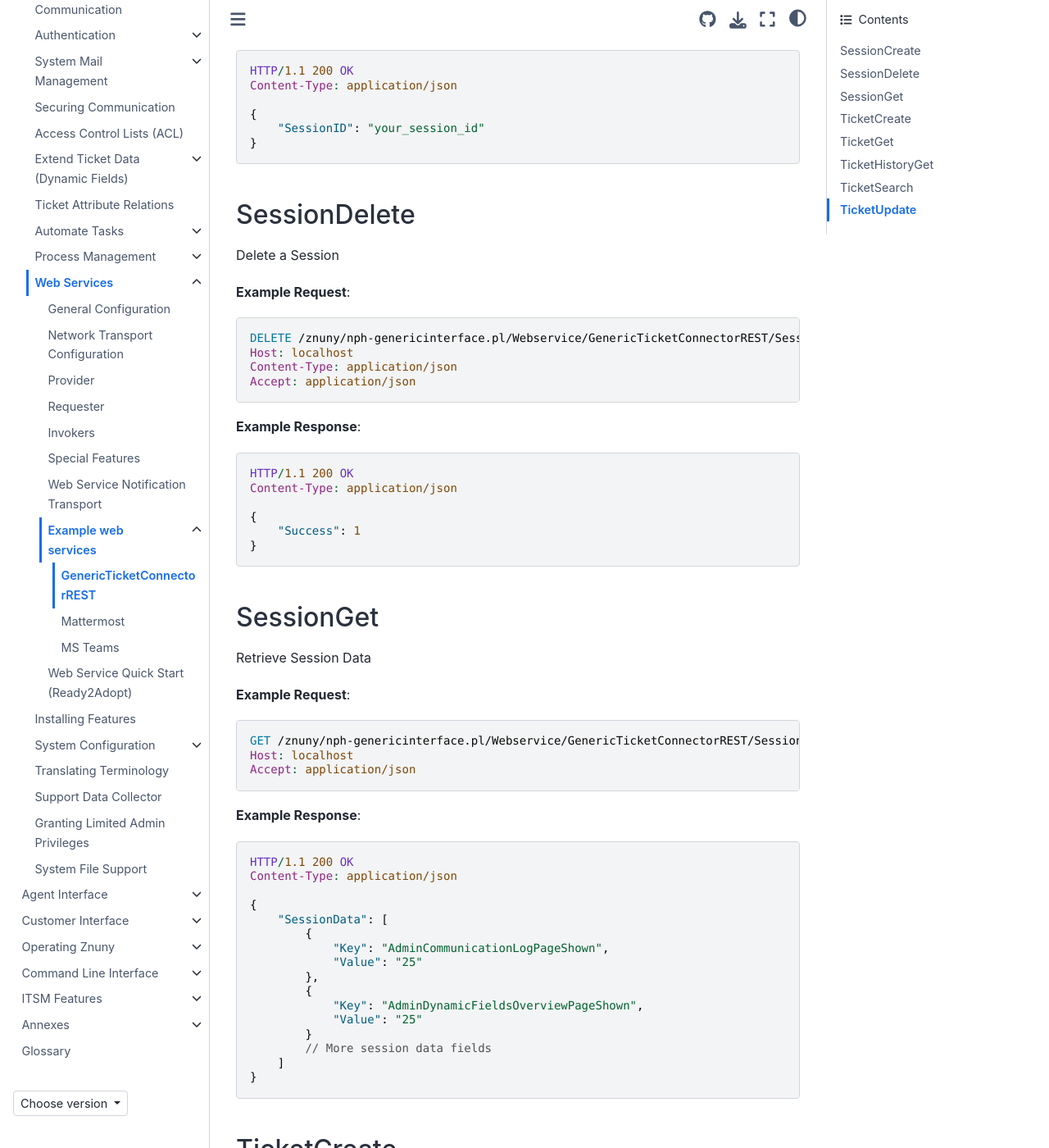
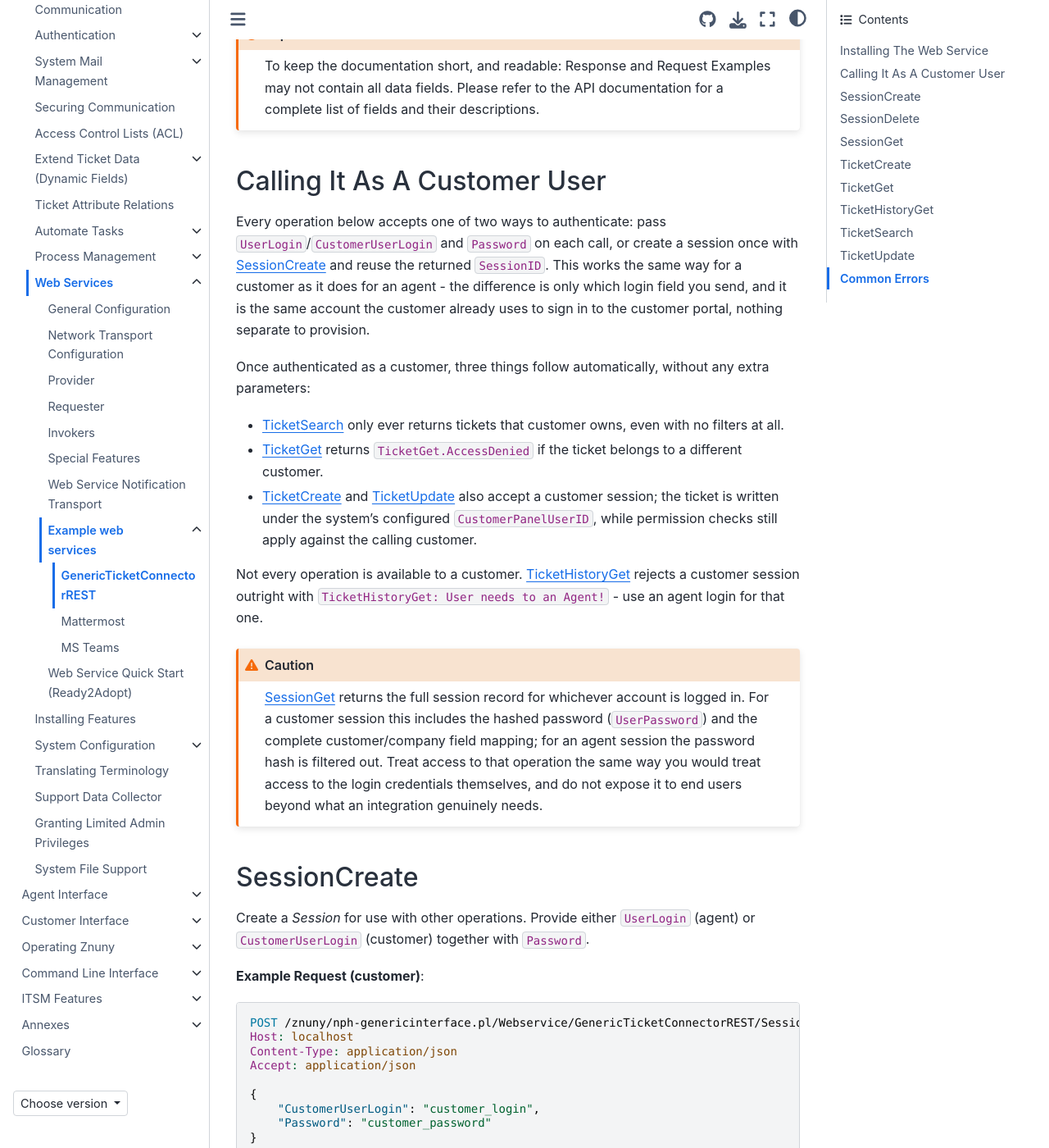
Before and after one commit to znuny/manual, a Sphinx documentation site: the page built from source/admin/webservices/examples/GenericTicketConnectorREST/index.rst, in a window 1280 px wide and 1400 px high, scrolled down 1781 px. Shown: the whole window at 82% size. Built offline with Sphinx 7.4.7 and the Sphinx Book theme 1.1.4, drawn with Linux system fonts in a browser that asks for light colours; some of the changed text lies outside the part shown.

Commit message:
Document GenericTicketConnectorREST installation and customer usage

```diff
--- a/source/admin/webservices/examples/GenericTicketConnectorREST/index.rst
+++ b/source/admin/webservices/examples/GenericTicketConnectorREST/index.rst
@@ -1,13 +1,32 @@
 .. meta::
-   :description: Use the Znuny GenericTicketConnectorREST web service — manage sessions and tickets via REST endpoints for create, get, history, search and update operations.
-   :keywords: generictticketconnectorrest, znuny rest api, ticket create api, ticket search api, session api, ticket update api, ticket history api
+   :description: Install and use the Znuny GenericTicketConnectorREST web service - manage sessions and tickets via REST, including calling it as a customer user.
+   :keywords: generictticketconnectorrest, znuny rest api, ticket create api, ticket search api, session api, ticket update api, ticket history api, customer rest api
 
 .. _Example Web Service GenericTicketConnectorREST:
 
 GenericTicketConnectorREST
 ##########################
 
-This document provides examples of how to use the Ready2Adopt GenericTicketConnectorREST web service in Znuny. The GenericTicketConnectorREST provides RESTful API endpoints to interact with tickets and sessions.
+This document explains how to install the Ready2Adopt GenericTicketConnectorREST web service and how to use it, including calling it as a customer user rather than an agent. The GenericTicketConnectorREST provides RESTful API endpoints to interact with tickets and sessions.
+
+Installing The Web Service
+***************************
+
+The web service definition ships with every Znuny installation, ready to import, at:
+
+``var/webservices/examples/GenericTicketConnectorREST.yml``
+
+To import it through the admin interface, follow :ref:`Web Service Quick Start (Ready2Adopt)` and pick **GenericTicketConnectorREST** from the template list. No further transport configuration is required afterwards; the file already wires every operation below to a REST route.
+
+To import it from the command line instead, which is easier to repeat across environments:
+
+.. code-block:: console
+
+    bin/znuny.Console.pl Admin::WebService::Add \
+      --name GenericTicketConnectorREST \
+      --source-path var/webservices/examples/GenericTicketConnectorREST.yml
+
+Run ``bin/znuny.Console.pl Admin::WebService::Add --help`` for all options, and see :ref:`PageNavigation console_index` for general console usage.
 
 **Default Operations**:
 
@@ -46,14 +65,31 @@
 
     To keep the documentation short, and readable: Response and Request Examples may not contain all data fields. Please refer to the API documentation for a complete list of fields and their descriptions.
 
+Calling It As A Customer User
+******************************
+
+Every operation below accepts one of two ways to authenticate: pass ``UserLogin``/``CustomerUserLogin`` and ``Password`` on each call, or create a session once with :ref:`create_session_operation` and reuse the returned ``SessionID``. This works the same way for a customer as it does for an agent - the difference is only which login field you send, and it is the same account the customer already uses to sign in to the customer portal, nothing separate to provision.
+
+Once authenticated as a customer, three things follow automatically, without any extra parameters:
+
+- :ref:`tickets_search_operation` only ever returns tickets that customer owns, even with no filters at all.
+- :ref:`ticket_get_operation` returns ``TicketGet.AccessDenied`` if the ticket belongs to a different customer.
+- :ref:`ticket_create_operation` and :ref:`ticket_update_operation` also accept a customer session; the ticket is written under the system's configured ``CustomerPanelUserID``, while permission checks still apply against the calling customer.
+
+Not every operation is available to a customer. :ref:`ticket_history_get_operation` rejects a customer session outright with ``TicketHistoryGet: User needs to an Agent!`` - use an agent login for that one.
+
+.. caution::
+
+    :ref:`get_session_operation` returns the full session record for whichever account is logged in. For a customer session this includes the hashed password (``UserPassword``) and the complete customer/company field mapping; for an agent session the password hash is filtered out. Treat access to that operation the same way you would treat access to the login credentials themselves, and do not expose it to end users beyond what an integration genuinely needs.
+
 .. _create_session_operation:
 
 SessionCreate
 *************
 
-Create a *Session* for use with other operations.
+Create a *Session* for use with other operations. Provide either ``UserLogin`` (agent) or ``CustomerUserLogin`` (customer) together with ``Password``.
 
-**Example Request**:
+**Example Request (customer)**:
 
 .. code-block:: http
 
@@ -63,8 +99,8 @@
     Accept: application/json
 
     {
-        "UserLogin": "admin",
-        "Password": "admin_password"
+        "CustomerUserLogin": "customer_login",
+        "Password": "customer_password"
     }
 
 **Example Response**:
@@ -77,6 +113,8 @@
     {
         "SessionID": "your_session_id"
     }
+
+An agent session is created the same way, with ``UserLogin`` in place of ``CustomerUserLogin``.
 
 .. _delete_session_operation:
 
@@ -111,13 +149,13 @@
 SessionGet
 ***********
 
-Retrieve Session Data
+Retrieve Session Data. See the caution note above before exposing this operation to anything but a trusted backend.
 
 **Example Request**:
 
 .. code-block:: http
 
-    GET /znuny/nph-genericinterface.pl/Webservice/GenericTicketConnectorREST/Session/SessionID=<your_session_id> HTTP/1.1
+    GET /znuny/nph-genericinterface.pl/Webservice/GenericTicketConnectorREST/Session/<your_session_id> HTTP/1.1
     Host: localhost
     Accept: application/json
 
@@ -131,14 +169,16 @@
     {
         "SessionData": [
             {
-                "Key": "AdminCommunicationLogPageShown",
-                "Value": "25"
+                "Key": "UserLogin",
+                "Value": "customer_login"
             },
             {
-                "Key": "AdminDynamicFieldsOverviewPageShown",
-                "Value": "25"
+                "Key": "UserType",
+                "Value": "Customer"
             }
-            // More session data fields
+            // Full session record: name/address fields, UserPassword (hashed),
+            // company config, timestamps, and everything else Znuny attaches
+            // to that session
         ]
     }
 
@@ -148,7 +188,7 @@
 TicketCreate
 ************
 
-Create a Ticket
+Create a Ticket. A customer session may call this too; the ticket is then created under the system's configured ``CustomerPanelUserID`` rather than the customer's own agent-side user.
 
 **Example Request**:
 
@@ -182,7 +222,7 @@
             "To": "user@znuny.exapmle.com",
             "VisibleForCustomer": "0",
             "ContentType": "text/plain; charset=utf8"
-        },
+        }
     }
 
 **Example Response**:
@@ -223,14 +263,36 @@
     {
       "Ticket": [
         {
-          "Age": 1052507,
-          "ArchiveFlag": "n",
-          "ChangeBy": 1,
+          "TicketID": 1,
+          "TicketNumber": "2025000001",
+          "Title": "Test",
+          "State": "new",
+          "StateType": "new",
+          "Queue": "Postmaster",
+          "Priority": "3 normal",
+          "Owner": "admin",
+          "CustomerID": "",
+          "CustomerUserID": "user@example.com",
+          "Created": "2025-09-11 05:52:20",
           "Changed": "2025-09-16 14:08:17",
-          "CreateBy": 1,
-          "Created": "2025-09-11 05:52:20",
-          "CustomerID": "",
+          "Age": 1052507
+          // ...remaining ticket fields
+        }
       ]
+    }
+
+Requesting a ticket that does not belong to the calling customer, when authenticated as a customer, returns an error instead of ticket data:
+
+.. code-block:: http
+
+    HTTP/1.1 200 OK
+    Content-Type: application/json
+
+    {
+        "Error": {
+            "ErrorCode": "TicketGet.AccessDenied",
+            "ErrorMessage": "TicketGet: User does not have access to the ticket!"
+        }
     }
 
 .. _ticket_history_get_operation:
@@ -238,7 +300,7 @@
 TicketHistoryGet
 ****************
 
-Retrieve Ticket History
+Retrieve Ticket History. Agent login required - a customer session is rejected with ``TicketHistoryGet: User needs to an Agent!``, regardless of whether the customer owns the ticket.
 
 **Example Request**:
 
@@ -282,7 +344,7 @@
 TicketSearch
 *************
 
-Search for Tickets
+Search for Tickets. Called with a customer session, results are always limited to that customer's own tickets, whether or not any filters are given.
 
 **Example Request**:
 
@@ -305,35 +366,33 @@
     Content-Type: application/json
 
     {
-        "TicketIDs": [
-            1,
-            2,
-            3,
-            4,
-            5
+        "TicketID": [
+            "1",
+            "4",
+            "7"
         ]
     }
 
+Add any of the usual search fields (``States``, ``Queues``, ``Priorities``, ``TicketCreateTimeNewerDate``, ``DynamicField_*``, and so on) to narrow the result. They combine with the automatic customer scope; they never widen past it.
 
 .. _ticket_update_operation:
 
 TicketUpdate
 ************
 
-Update a Ticket
+Update a Ticket. A customer session may call this too, subject to the same ownership check as :ref:`ticket_get_operation`.
 
 **Example Request**:
 
 .. code-block:: http
 
-    PATH /znuny/nph-genericinterface.pl/Webservice/GenericTicketConnectorREST/Ticket/<ticket_id> HTTP/1.1
+    PATCH /znuny/nph-genericinterface.pl/Webservice/GenericTicketConnectorREST/Ticket/<ticket_id> HTTP/1.1
     Host: localhost
     Content-Type: application/json
     Accept: application/json
 
     {
         "SessionID": "<your_session_id>",
-
         "Ticket":
             {
                 "StateID": "2",
@@ -351,5 +410,36 @@
     Content-Type: application/json
 
     {
-        "Success": 1
+        "TicketID": "1",
+        "TicketNumber": "2025000001"
     }
+
+Common Errors
+*************
+
+Every operation returns its own ``<Operation>.AuthFail`` and, where an ownership check applies, ``<Operation>.AccessDenied`` - the prefix always names the call that failed, which is useful when logging integration errors.
+
+.. list-table::
+    :header-rows: 1
+
+    * - Situation
+      - ErrorCode
+      - ErrorMessage
+    * - Wrong login or password
+      - ``SessionCreate.AuthFail``
+      - Authorization failing!
+    * - Expired or invalid SessionID
+      - ``<Operation>.AuthFail`` (``SessionGet.SessionInvalid`` for SessionGet)
+      - Authorization failing!
+    * - Ticket belongs to a different customer
+      - ``TicketGet.AccessDenied`` / ``TicketUpdate.AccessDenied``
+      - User does not have access to the ticket!
+    * - Customer session calling an agent-only operation
+      - ``TicketHistoryGet.AuthFail``
+      - User needs to an Agent!
+
+.. note::
+
+    A ``SessionID`` follows the normal Znuny session timeout (``SessionMaxTime`` / ``SessionMaxIdleTime``), the same clock a browser login runs on. An integration that runs longer than that should call :ref:`create_session_operation` again rather than assume a ``SessionID`` is permanent.
+
+    Always call this web service over HTTPS in production - credentials and ``SessionID`` travel in plain request bodies and query strings.
--- a/source/admin/webservices/readytoadopt/index.rst
+++ b/source/admin/webservices/readytoadopt/index.rst
@@ -1,6 +1,8 @@
 .. meta::
    :description: Install Znuny Ready2Adopt web services with one click — preconfigured GenericTicketConnectorREST, Mattermost, MS Teams, OutOfOffice and TimeAccounting templates.
    :keywords: ready2adopt web service, znuny web service template, generictticketconnectorrest, mattermost template, ms teams template, webservice quick start
+
+.. _Web Service Quick Start (Ready2Adopt):
 
 Web Service Quick Start (Ready2Adopt)
 #####################################
```
Also changed, not shown: other parts of source/admin/webservices/examples/GenericTicketConnectorREST/index.rst (+1 -2 lines).
